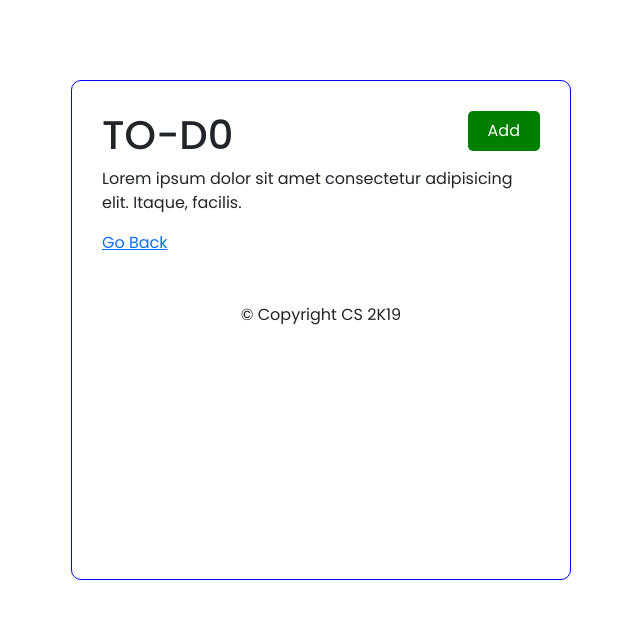
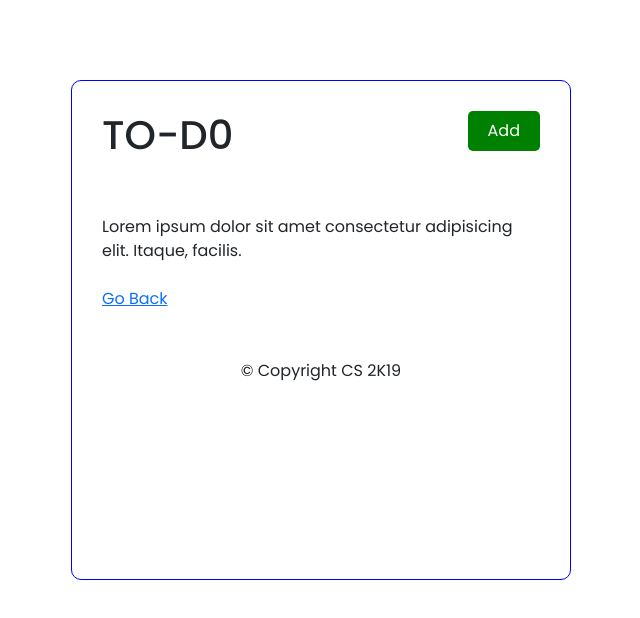
Before and after one commit to arshaddanish/mern-workshop-cs-2k19, a React (Create React App) app in the folder frontend/: page /about in a window 1280 px wide. Shown: the top 618 px of the page, without its empty margins (319-959 px from the left). Built offline with nearby package versions, Linux system fonts and the light colour scheme.

Commit message:
style about page

```diff
--- a/frontend/src/pages/about/About.js
+++ b/frontend/src/pages/about/About.js
@@ -2,8 +2,8 @@ import { Link } from "react-router-dom";
 
 const About = () => {
   return (
-    <div>
-      <p>
+    <div className="mt-5">
+      <p className="mb-4">
         Lorem ipsum dolor sit amet consectetur adipisicing elit. Itaque,
         facilis.
       </p>
```
